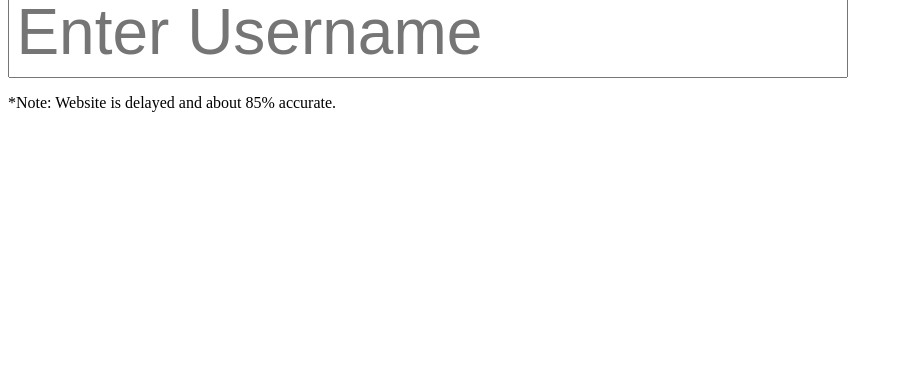
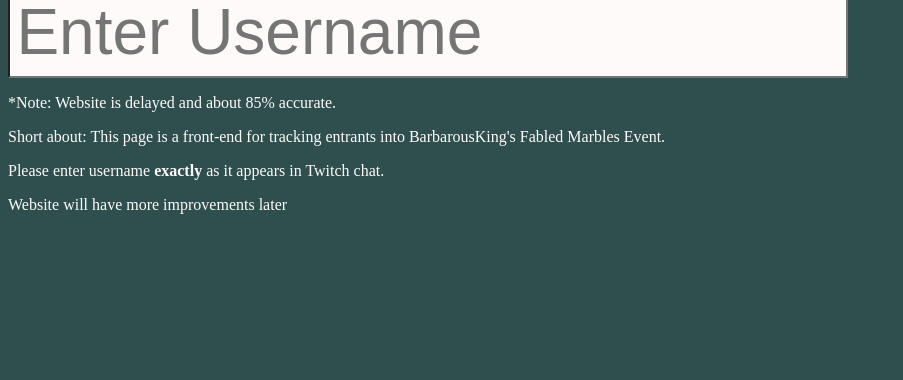
Before and after one commit to adrianAnyansi/MarblesNameGrabber, a website: page website/index.html in a window 1280 px wide. Shown: the part 420-800 px from the top of the page, without its empty margins (0-903 px from the left). Drawn offline with Linux system fonts and the light colour scheme; no server answers; files whose address does not match are found by name.

Commit message:
change some styling
Updated styling
Added/Removed notes

```diff
--- a/website/index.html
+++ b/website/index.html
@@ -1,3 +1,4 @@
+<!DOCTYPE html>
 <html lang="en-US">
     <head>
         <meta charset="UTF-8" />
@@ -5,6 +6,14 @@
         <title>AmIInMarbles??</title>
     </head>
     <style>
+        body {
+            background-color: darkslategray;
+            color: snow;
+        }
+        input {
+            background-color: snow;
+        }
+
         .big-title {
             font-size: 9vw;
             margin: 0;
@@ -47,8 +56,12 @@
 
         <img id="userImg" class="hidden" src="">
 
-
-        <p>*Note: Website is delayed and about 85% accurate.</p>
+        <div>
+            <p>*Note: Website is delayed and about 85% accurate.</p>
+            <p>Short about: This page is a front-end for tracking entrants into BarbarousKing's Fabled Marbles Event.</p>
+            <p>Please enter username <b>exactly</b> as it appears in Twitch chat.</p>
+            <p>Website will have more improvements later</p>
+        </div>
     </body>
     <script type="text/javascript" src="website/client.js"></script>
 </html>
```
Also changed, not shown: TODO.md (+1 -4 lines).
